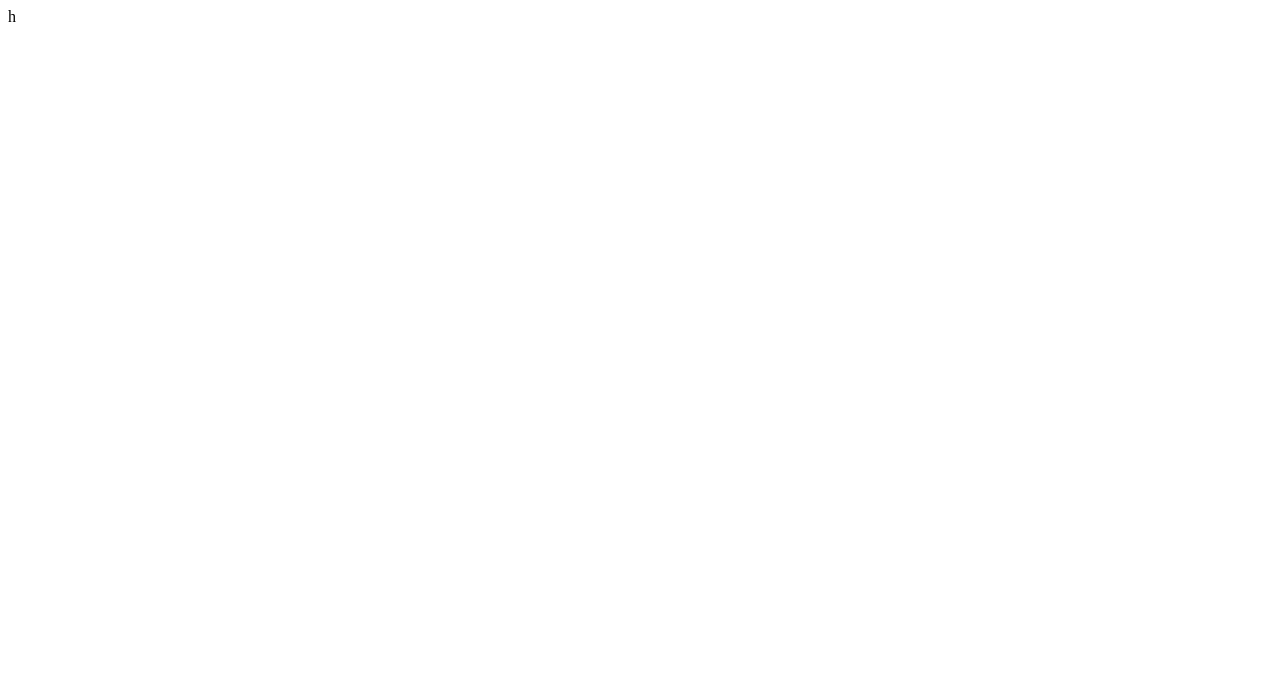
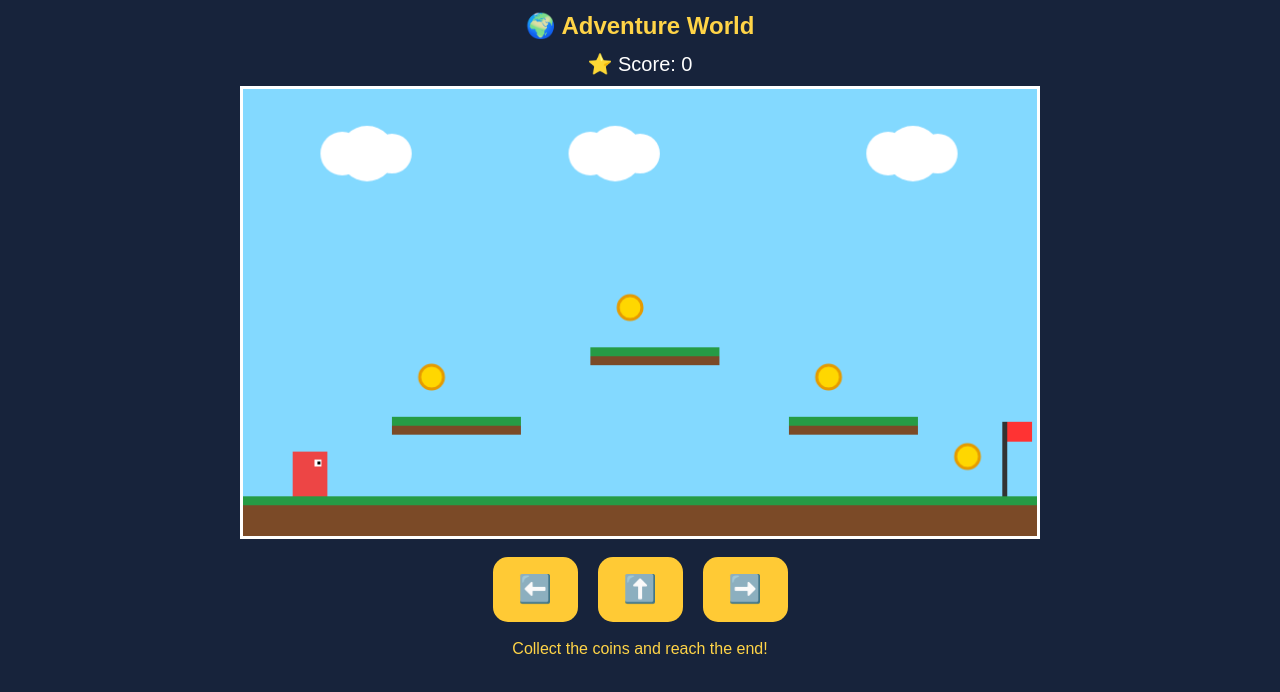
Before and after one commit to sivanytr1-droid/my-first-project, a plain HTML site: page index.html in a window 1280 px wide. Drawn offline with Linux system fonts and the light colour scheme.

Commit message:
Update index.html

```diff
--- a/index.html
+++ b/index.html
@@ -1 +1,254 @@
-h
+
+<!DOCTYPE html>
+<html lang="ar">
+<head>
+<meta charset="UTF-8">
+<meta name="viewport" content="width=device-width, initial-scale=1.0">
+<title>Adventure World</title>
+<style>
+* { box-sizing: border-box; }
+body {
+  margin: 0;
+  background: #17233b;
+  color: white;
+  font-family: Arial, sans-serif;
+  text-align: center;
+  overflow: hidden;
+}
+h2 { margin: 12px; color: #ffd447; }
+#score { font-size: 20px; margin: 10px; }
+canvas {
+  width: 100%;
+  max-width: 800px;
+  background: #83d9ff;
+  display: block;
+  margin: auto;
+  border: 3px solid white;
+  touch-action: none;
+}
+.controls {
+  display: flex;
+  justify-content: center;
+  gap: 20px;
+  margin: 18px;
+}
+button {
+  width: 85px;
+  height: 65px;
+  font-size: 27px;
+  border: none;
+  border-radius: 15px;
+  background: #ffca35;
+  color: #222;
+  font-weight: bold;
+  touch-action: none;
+}
+#message { color: #ffd447; }
+</style>
+</head>
+<body>
+
+<h2>🌍 Adventure World</h2>
+<div id="score">⭐ Score: 0</div>
+
+<canvas id="game" width="800" height="450"></canvas>
+
+<div class="controls">
+  <button id="left">⬅️</button>
+  <button id="jump">⬆️</button>
+  <button id="right">➡️</button>
+</div>
+<p id="message">Collect the coins and reach the end!</p>
+
+<script>
+const canvas = document.getElementById("game");
+const ctx = canvas.getContext("2d");
+const scoreText = document.getElementById("score");
+const message = document.getElementById("message");
+
+let player = {
+  x: 50, y: 300, w: 35, h: 45,
+  vx: 0, vy: 0, speed: 4,
+  grounded: false
+};
+
+let platforms = [
+  {x:0,y:410,w:800,h:40},
+  {x:150,y:330,w:130,h:18},
+  {x:350,y:260,w:130,h:18},
+  {x:550,y:330,w:130,h:18}
+];
+
+let coins = [
+  {x:190,y:290,taken:false},
+  {x:390,y:220,taken:false},
+  {x:590,y:290,taken:false},
+  {x:730,y:370,taken:false}
+];
+
+let score = 0;
+let keys = {left:false,right:false};
+let gameOver = false;
+
+function drawPlayer() {
+  ctx.fillStyle = "#ed4545";
+  ctx.fillRect(player.x,player.y,player.w,player.h);
+
+  ctx.fillStyle = "white";
+  ctx.fillRect(player.x+22,player.y+8,7,7);
+
+  ctx.fillStyle = "black";
+  ctx.fillRect(player.x+25,player.y+10,3,3);
+}
+
+function drawWorld() {
+  ctx.fillStyle = "#83d9ff";
+  ctx.fillRect(0,0,800,450);
+
+  // Clouds
+  ctx.fillStyle = "white";
+  [100,350,650].forEach(x=>{
+    ctx.beginPath();
+    ctx.arc(x,65,22,0,Math.PI*2);
+    ctx.arc(x+25,65,28,0,Math.PI*2);
+    ctx.arc(x+50,65,20,0,Math.PI*2);
+    ctx.fill();
+  });
+
+  // Platforms
+  platforms.forEach(p=>{
+    ctx.fillStyle="#269b45";
+    ctx.fillRect(p.x,p.y,p.w,p.h);
+    ctx.fillStyle="#7b4a27";
+    ctx.fillRect(p.x,p.y+9,p.w,p.h-9);
+  });
+
+  // Coins
+  coins.forEach(c=>{
+    if(!c.taken){
+      ctx.fillStyle="#ffd700";
+      ctx.beginPath();
+      ctx.arc(c.x,c.y,12,0,Math.PI*2);
+      ctx.fill();
+      ctx.strokeStyle="#e69b00";
+      ctx.lineWidth=3;
+      ctx.stroke();
+    }
+  });
+
+  // Finish flag
+  ctx.fillStyle="#333";
+  ctx.fillRect(765,335,5,75);
+  ctx.fillStyle="#ff3333";
+  ctx.fillRect(770,335,25,20);
+
+  drawPlayer();
+}
+
+function update() {
+  if(gameOver) return;
+
+  player.vx = 0;
+  if(keys.left) player.vx = -player.speed;
+  if(keys.right) player.vx = player.speed;
+
+  player.x += player.vx;
+  player.vy += 0.55;
+  player.y += player.vy;
+
+  player.grounded = false;
+
+  platforms.forEach(p=>{
+    if(
+      player.x + player.w > p.x &&
+      player.x < p.x+p.w &&
+      player.y+player.h > p.y &&
+      player.y+player.h < p.y+25 &&
+      player.vy >= 0
+    ){
+      player.y = p.y-player.h;
+      player.vy = 0;
+      player.grounded = true;
+    }
+  });
+
+  player.x = Math.max(0,Math.min(765,player.x));
+
+  coins.forEach(c=>{
+    if(!c.taken &&
+      Math.abs((player.x+player.w/2)-c.x)<25 &&
+      Math.abs((player.y+player.h/2)-c.y)<30
+    ){
+      c.taken = true;
+      score += 10;
+      scoreText.textContent = "⭐ Score: "+score;
+    }
+  });
+
+  if(player.y > 450){
+    player.x=50;
+    player.y=300;
+    player.vy=0;
+    message.textContent="Oops! Try again!";
+  }
+
+  if(player.x>745 && player.y>300){
+    gameOver=true;
+    message.textContent="🏆 You Win! Score: "+score;
+  }
+}
+
+function loop(){
+  update();
+  drawWorld();
+  requestAnimationFrame(loop);
+}
+
+function jump(){
+  if(player.grounded && !gameOver){
+    player.vy=-12;
+    player.grounded=false;
+  }
+}
+
+function control(id,key){
+  const btn=document.getElementById(id);
+  btn.addEventListener("pointerdown",e=>{
+    e.preventDefault();
+    keys[key]=true;
+  });
+  btn.addEventListener("pointerup",e=>{
+    e.preventDefault();
+    keys[key]=false;
+  });
+  btn.addEventListener("pointerleave",()=>{
+    keys[key]=false;
+  });
+  btn.addEventListener("pointercancel",()=>{
+    keys[key]=false;
+  });
+}
+
+control("left","left");
+control("right","right");
+
+document.getElementById("jump").addEventListener("pointerdown",e=>{
+  e.preventDefault();
+  jump();
+});
+
+document.addEventListener("keydown",e=>{
+  if(e.key==="ArrowLeft") keys.left=true;
+  if(e.key==="ArrowRight") keys.right=true;
+  if(e.key===" " || e.key==="ArrowUp") jump();
+});
+
+document.addEventListener("keyup",e=>{
+  if(e.key==="ArrowLeft") keys.left=false;
+  if(e.key==="ArrowRight") keys.right=false;
+});
+
+loop();
+</script>
+</body>
+</html>
```
